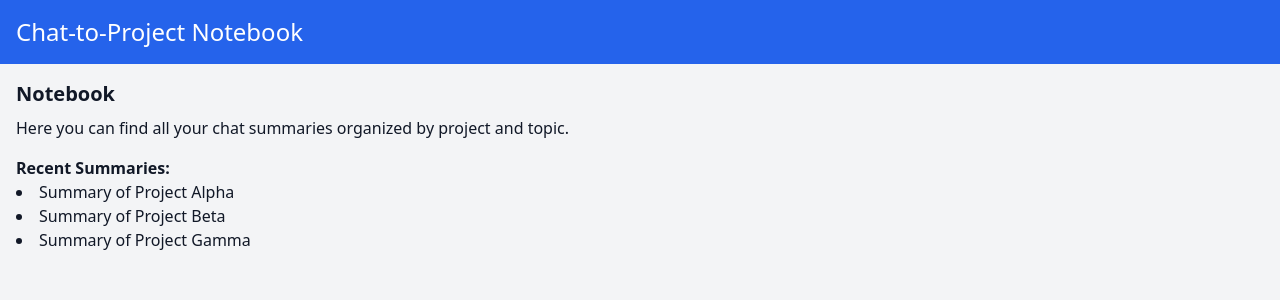
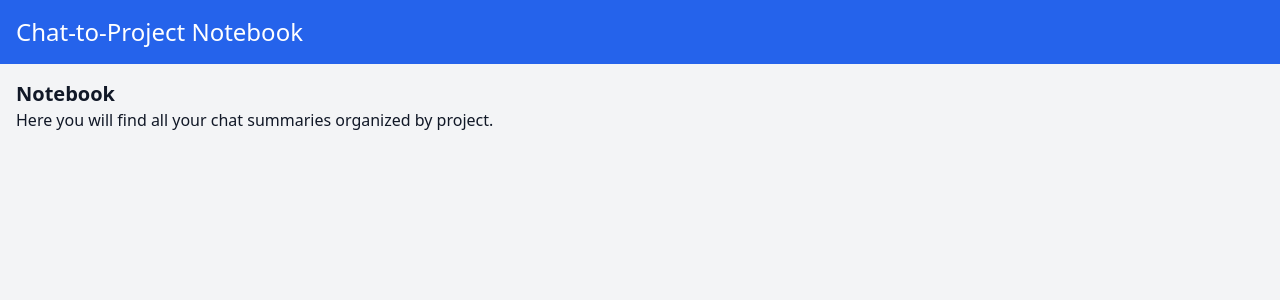
Before and after one commit to dvwatkins/squidwise-3-chat-to-project-notebook-auto-summaries-links, a Next.js app: page /notebook in a window 1280 px wide. Shown: the top 300 px of the page. Built offline with nearby package versions, Linux system fonts and the light colour scheme.

Commit message:
Update src/app/notebook/page.tsx

```diff
--- a/src/app/notebook/page.tsx
+++ b/src/app/notebook/page.tsx
@@ -3,16 +3,9 @@ import React from 'react';
 const NotebookPage = () => {
   return (
     <div>
-      <h2 className="text-xl font-semibold">Notebook</h2>
-      <p className="mt-2">Here you can find all your chat summaries organized by project and topic.</p>
-      <div className="mt-4">
-        <h3 className="font-bold">Recent Summaries:</h3>
-        <ul className="list-disc list-inside">
-          <li>Summary of Project Alpha</li>
-          <li>Summary of Project Beta</li>
-          <li>Summary of Project Gamma</li>
-        </ul>
-      </div>
+      <h2 className="text-xl font-bold">Notebook</h2>
+      <p>Here you will find all your chat summaries organized by project.</p>
+      {/* Future implementation of notebook entries will go here */}
     </div>
   );
 };
```
